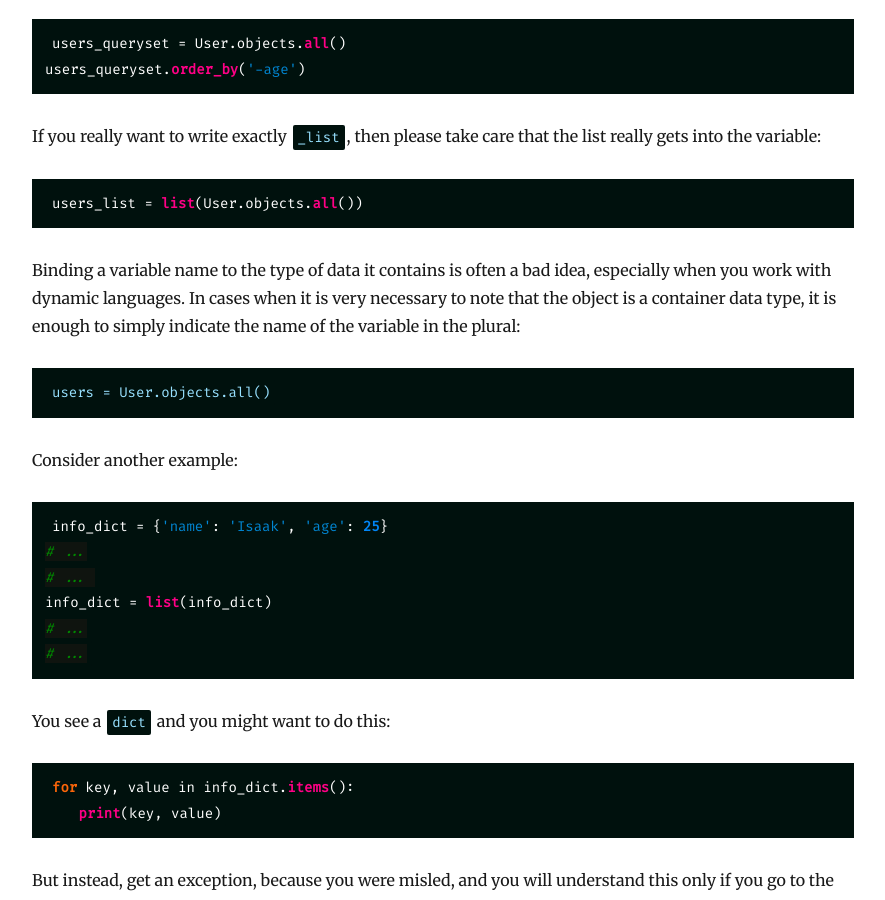
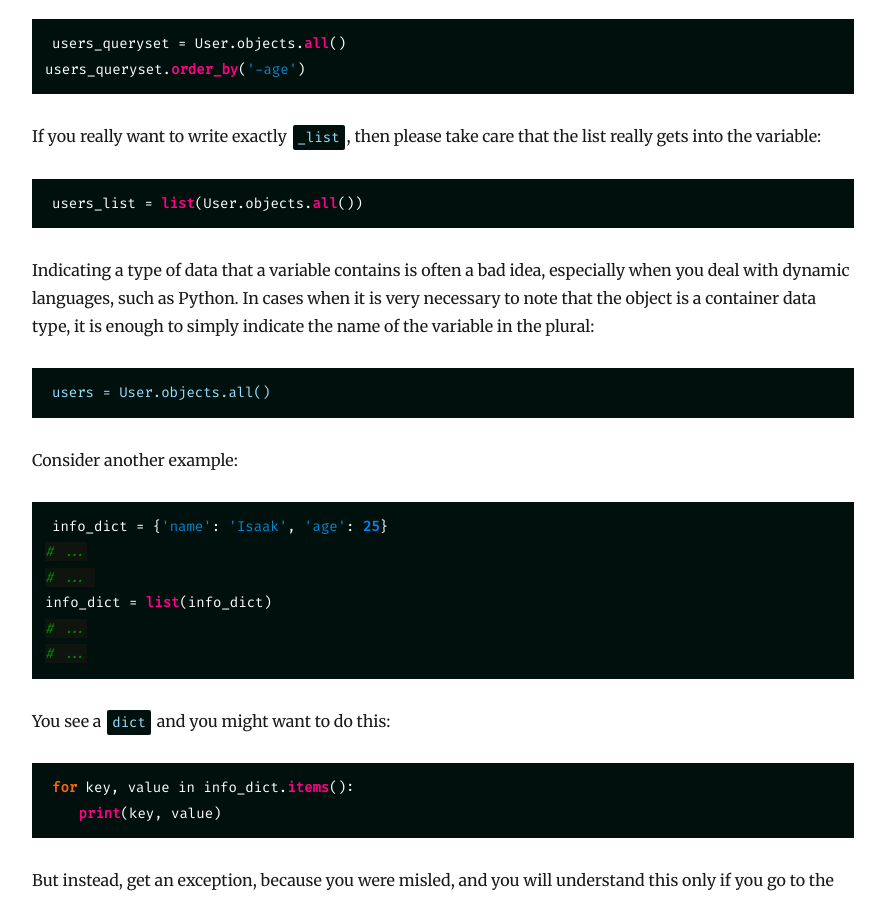
Before and after one commit to lk-geimfari/lk-geimfari.github.io, a Jekyll site: the page built from _posts/2020-07-05-a-few-thoughts-about-naming.md, in a window 1280 px wide and 900 px high, scrolled down 2488 px. Shown: the whole window, without its empty margins (197-1082 px from the left). Built offline with Jekyll 4.4.1, drawn with Linux system fonts in a browser that asks for light colours; nearby versions of some CDN libraries.

Commit message:
Fix grammar mistakes

````diff
--- a/_posts/2020-07-05-a-few-thoughts-about-naming.md
+++ b/_posts/2020-07-05-a-few-thoughts-about-naming.md
@@ -86,9 +86,9 @@ If you really want to write exactly `_list`, then please take care that the list
 users_list = list(User.objects.all())
 ```
 
-Binding a variable name to the type of data it contains is often a bad idea, especially when you
-work with dynamic languages. In cases when it is very necessary to note that the object is a container data type,
-it is enough to simply indicate the name of the variable in the plural:
+Indicating a type of data that a variable contains is often a bad idea, especially when you deal with
+dynamic languages, such as Python. In cases when it is very necessary to note that the object is a
+container data type, it is enough to simply indicate the name of the variable in the plural:
 
 ```pyhon
 users = User.objects.all()
````
